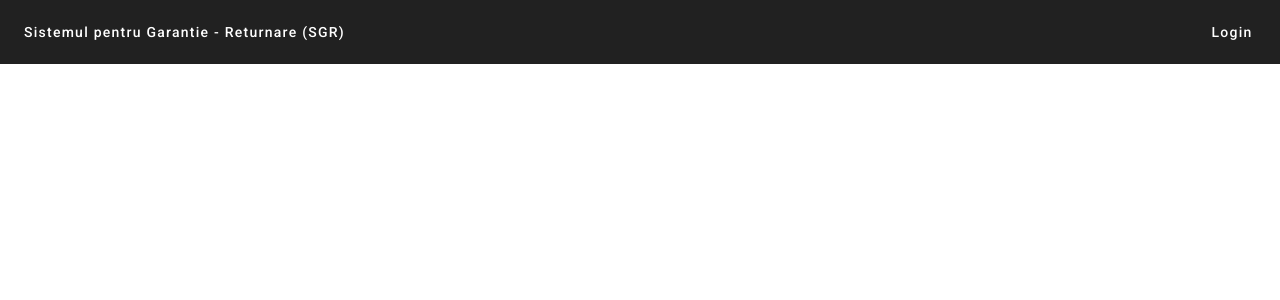
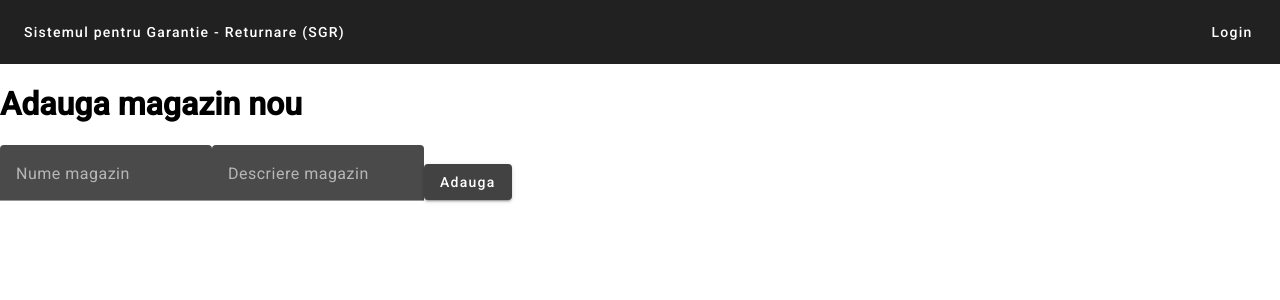
Before and after one commit to zegLine/sgr-angularui, an Angular app: page /store/nou in a window 1280 px wide. Before the commit this address led to /. Shown: the top 300 px of the page. Built offline with nearby package versions, Linux system fonts and the light colour scheme.

Commit message:
added create store component

```diff
--- a/src/app/app.routes.ts
+++ b/src/app/app.routes.ts
@@ -5,6 +5,7 @@ import {LogoutComponent} from "./components/logout/logout.component";
 import {PretgarantieComponent} from "./components/pretgarantie/pretgarantie.component";
 import {PretgarantienouComponent} from "./components/pretgarantienou/pretgarantienou.component";
 import {StoreComponent} from "./components/store/store.component";
+import {StorenouComponent} from "./components/storenou/storenou.component";
 
 export const routes: Routes = [
   {path: 'login', component: LoginComponent},
@@ -13,5 +14,6 @@ export const routes: Routes = [
   {path: 'garantie/pret', component: PretgarantieComponent},
   {path: 'garantie/pret/nou', component: PretgarantienouComponent},
   {path: 'store', component: StoreComponent},
+  {path: 'store/nou', component: StorenouComponent},
   {path: '', redirectTo: '/start', pathMatch: "full"}
 ];
--- /dev/null
+++ b/src/app/components/storenou/storenou.component.html
@@ -0,0 +1,10 @@
+<h1>Adauga magazin nou</h1>
+<mat-form-field>
+  <mat-label>Nume magazin</mat-label>
+  <input matInput [(ngModel)]="store_name" type="text">
+</mat-form-field>
+<mat-form-field>
+  <mat-label>Descriere magazin</mat-label>
+  <input matInput [(ngModel)]="store_description" type="text">
+</mat-form-field>
+<button mat-raised-button (click)="createStore()">Adauga</button>
--- /dev/null
+++ b/src/app/components/storenou/storenou.component.ts
@@ -0,0 +1,35 @@
+import { Component } from '@angular/core';
+import {FormsModule} from "@angular/forms";
+import {MatButton} from "@angular/material/button";
+import {MatFormField, MatLabel, MatPrefix} from "@angular/material/form-field";
+import {MatInput} from "@angular/material/input";
+import {StoreService} from "../../services/api/store/store.service";
+
+@Component({
+  selector: 'app-storenou',
+  standalone: true,
+  imports: [
+    FormsModule,
+    MatButton,
+    MatFormField,
+    MatInput,
+    MatLabel,
+    MatPrefix
+  ],
+  templateUrl: './storenou.component.html',
+  styleUrl: './storenou.component.css'
+})
+export class StorenouComponent {
+  store_name: string = "";
+  store_description: string = "";
+
+  constructor(private storeService: StoreService) {}
+
+  createStore() {
+    this.storeService.createStore(this.store_name, this.store_description).subscribe({
+      next: () => {
+        console.log("Store Created");
+      }
+    });
+  }
+}
```
Also changed, not shown: src/app/components/storenou/storenou.component.css (added), 1 other file (tests, documents, lock files or other folders).
